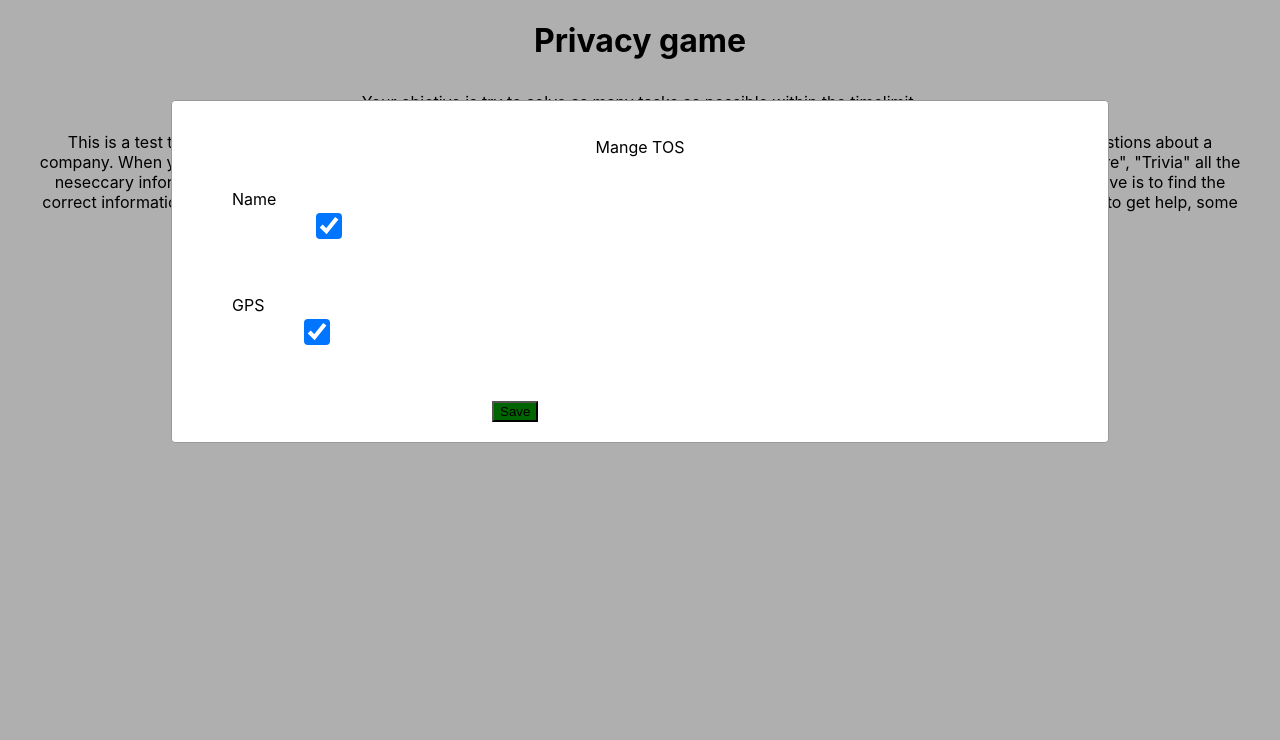
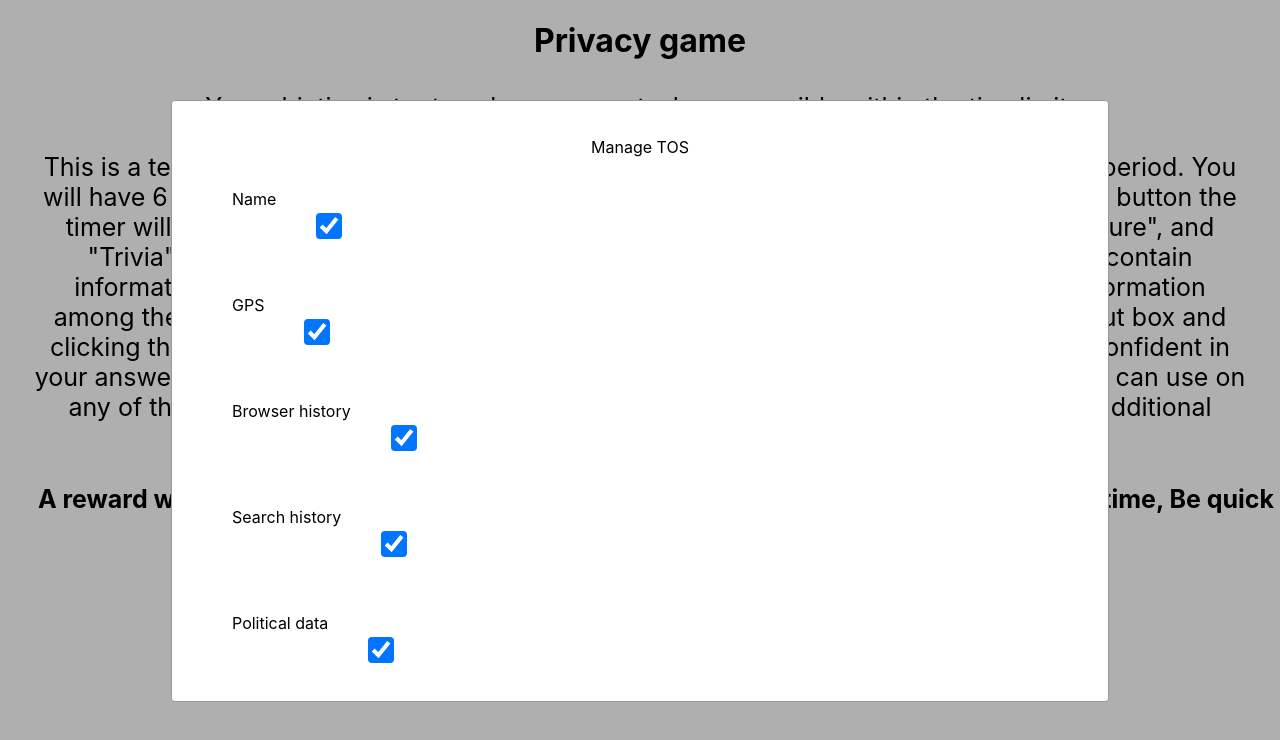
Before and after one commit to haakon-staff/privacy_game, a React (Create React App) app: page / in a window 1280 px wide. Both pictures are taken after a click on the button "manage". Shown: the top 740 px of the page. Built offline with nearby package versions, Linux system fonts and the light colour scheme.

Commit message:
lagt til tekst på tos, lagt til resten av valgene i manage tos

```diff
--- a/src/App.css
+++ b/src/App.css
@@ -4,6 +4,7 @@
 
 .Sidemargin {
   margin: 32px;
+  font-size: 25px;
 }
 
 .buttonLayout {
--- a/src/Components/ManageTos.js
+++ b/src/Components/ManageTos.js
@@ -5,7 +5,7 @@ const ManageTos = ({formProps}) => {
     return (
         <div>
             <p>
-                Mange TOS
+                Manage TOS
             </p>
             <ul>
                 <div style={{display: "flex", flexDirection: "row", textAlign: "center"}}>
@@ -16,6 +16,22 @@ const ManageTos = ({formProps}) => {
                     <p>GPS</p>
                     <input style={{margin: "20px", zoom: 2}} name="gps" type="checkbox" checked={formProps.values.gps} onChange={() => formProps.setFieldValue("gps", !formProps.values.gps)} />
                 </div>
+                <div style={{display: "flex", flexDirection: "row", textAlign: "center"}}>
+                    <p>Browser history</p>
+                    <input style={{margin: "20px", zoom: 2}} name="browserH" type="checkbox" checked={formProps.values.browserH} onChange={() => formProps.setFieldValue("browserH", !formProps.values.browserH)} />
+                </div>
+                <div style={{display: "flex", flexDirection: "row", textAlign: "center"}}>
+                    <p>Search history</p>
+                    <input style={{margin: "20px", zoom: 2}} name="searchH" type="checkbox" checked={formProps.values.searchH} onChange={() => formProps.setFieldValue("searchH", !formProps.values.searchH)} />
+                </div>
+                <div style={{display: "flex", flexDirection: "row", textAlign: "center"}}>
+                    <p>Political data</p>
+                    <input style={{margin: "20px", zoom: 2}} name="political" type="checkbox" checked={formProps.values.political} onChange={() => formProps.setFieldValue("political", !formProps.values.political)} />
+                </div>
+                <div style={{display: "flex", flexDirection: "row", textAlign: "center"}}>
+                    <p>Sexual preference</p>
+                    <input style={{margin: "20px", zoom: 2}} name="preference" type="checkbox" checked={formProps.values.preference} onChange={() => formProps.setFieldValue("preference", !formProps.values.preference)} />
+                </div>
             </ul>
         </div>
     )
--- a/src/Components/Tos.js
+++ b/src/Components/Tos.js
@@ -4,7 +4,7 @@ const Tos = () => {
     return (
         <div>
             <p>
-            Mauris ullamcorper tempor leo, at interdum metus posuere et. Nullam quis iaculis nulla. Curabitur dignissim lacus quis lorem facilisis sollicitudin. Donec non auctor libero. Suspendisse elementum pretium pretium. Aliquam at facilisis ligula. Sed posuere ex ut condimentum dictum. Cras vehicula libero sit amet mi elementum, ac mattis orci congue. Pellentesque habitant morbi tristique senectus et netus et malesuada fames ac turpis egestas.
+            When you visit any website, it may store or retrieve information on your browser, mostly in the form of cookies. This information might be about you, your preferences or your device and is mostly used to make the site work as you expect it to. The information does not usually directly identify you, but it can give you a more personalized web experience. Because we respect your right to privacy, you can choose not to allow some types of cookies. Click on the different category headings to find out more and change our default settings. However, blocking some types of cookies may impact your experience of the site and the services we are able to offer.
             </p>
         </div>
     )
--- a/src/Data/sensetiveQuestions.json
+++ b/src/Data/sensetiveQuestions.json
@@ -10,5 +10,17 @@
     {
         "question": "Will you allow us to collect browser history?",
         "inputType":"yes/no"
+    },
+    {
+        "question": "Will you allow us to collect political data?",
+        "inputType":"yes/no"
+    },
+    {
+        "question": "Will you allow us to collect search history?",
+        "inputType":"yes/no"
+    },
+    {
+        "question": "Write your social securty number, rewards: the answer + additional reward afer quiz.",
+        "inputType":"yes/no"
     }
 ]
--- a/src/Features/Frontpage.js
+++ b/src/Features/Frontpage.js
@@ -18,7 +18,7 @@ const Frontpage = ( props ) => {
     return (
         <div>
             <Formik
-                initialValues={{ name: true, gps: true, searchHistory: true }}
+                initialValues={{ name: true, gps: true, browserH: true, searchH: true, searchH: true, political:true, preference:true }}
                 enableReinitialize
                 onSubmit={() => { }}
             >
@@ -28,10 +28,11 @@ const Frontpage = ( props ) => {
                             <h1>Privacy game</h1>
                             <p className="Sidemargin">Your objetive is try to solve as many tasks as possible within the timelimit. <br /><br />
                                 This is a test to see how good you are at finding important information within a short time period. You will have 6 mintues to answer 6 questions about a company. When you click on the "Start" button the timer will start and the test has started.
-                                There are 3 links "Company information", "Structure", "Trivia" all the neseccary information will be found within those 3 links, however they contain information that is not relevant to the question, so your objetive is to find the correct information among the irrelevant.
-                                Lastly, if you are stuck, there is a <b>"Clue"</b>button, this you can use on any of the questions, howewer to get help, some information must be given back.
+                                There are 3 links "Company information", "Structure", and "Trivia". All the neseccary information will be found within those 3 links, however they contain information that is not relevant to the question, so your objetive is to find the correct information among the irrelevant.
+                                <b> Note</b> During the quiz, you lock in your answers by writing in the input box and clicking the "next" button, once you do this, you can <b>not</b> go back, so make sure you are confident in your answer before you click next.
+                                Lastly, if you are stuck, there is a <b>"Clue"</b>button, this you can use on any of the questions, it can be used once on each question and you can gain hints and additional benefits from using this function.
                             </p>
-                            <b>A reward will be given to the particpant with the most corrct answer within the shortest time, Be quick and precise.</b>
+                            <b className="Sidemargin"> A reward will be given to the particpant with the most corrct answer within the shortest time, Be quick and precise.</b>
                             <br/>
                             <br/>
                             <button className="buttonLayout" onClick={() => {
```
